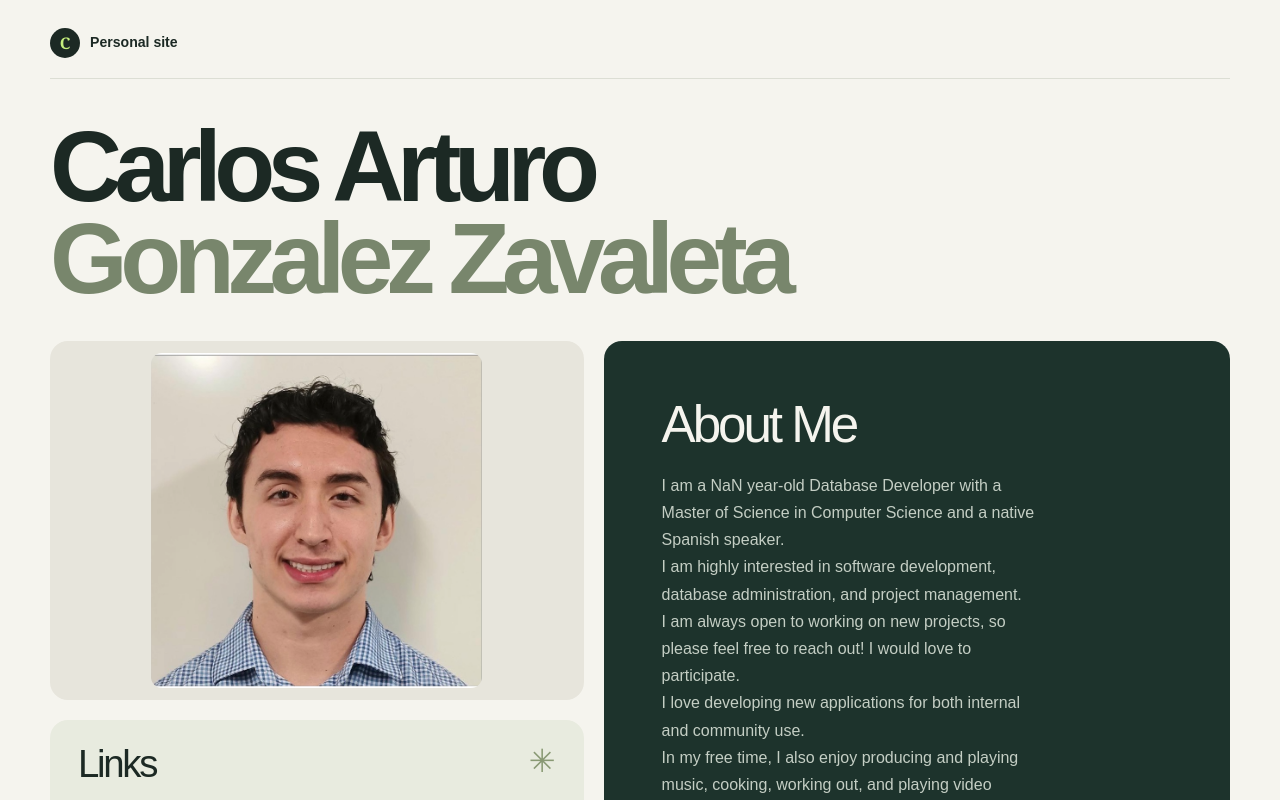
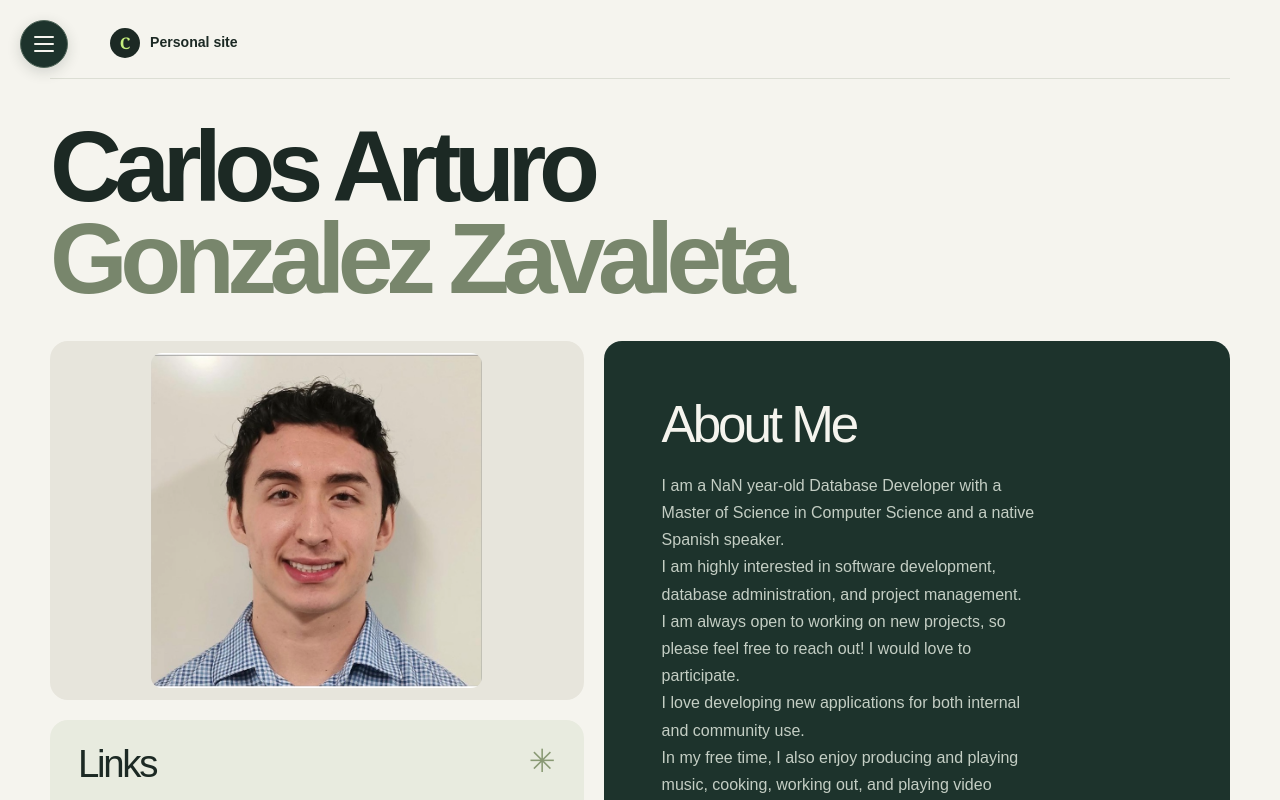
Before and after one commit to solrac031504/personal-website, a Next.js app in the folder personal-website/: page / in a window 1280 px wide. Shown: the top 800 px of the page. Built offline with nearby package versions, Linux system fonts and the light colour scheme.

Commit message:
Started to implement sidebar

```diff
--- a/personal-website/src/app/globals.css
+++ b/personal-website/src/app/globals.css
@@ -29,6 +29,10 @@ a {
   color: inherit;
 }
 
+html {
+  scroll-behavior: smooth;
+}
+
 .site-shell {
   width: min(100% - 64px, 1180px);
   margin: 0 auto;
@@ -47,8 +51,101 @@ a {
 }
 
 .site-header {
+  padding-left: 60px;
   padding-bottom: 20px;
   border-bottom: 1px solid #dcded4;
+}
+
+.section-nav {
+  position: fixed;
+  top: 20px;
+  left: 20px;
+  z-index: 20;
+}
+
+.section-nav-toggle {
+  display: flex;
+  width: 48px;
+  height: 48px;
+  flex-direction: column;
+  align-items: center;
+  justify-content: center;
+  gap: 5px;
+  border: 1px solid #52675b;
+  border-radius: 50%;
+  background: #1d332c;
+  box-shadow: 0 4px 14px rgb(28 41 36 / 16%);
+  cursor: pointer;
+  transition: background-color 180ms ease, transform 180ms ease;
+}
+
+.section-nav-toggle:hover {
+  background: #2b453d;
+}
+
+.section-nav-toggle span {
+  display: block;
+  width: 20px;
+  height: 2px;
+  border-radius: 2px;
+  background: #f5f4ee;
+}
+
+.section-nav-toggle:focus-visible,
+.section-nav-panel a:focus-visible {
+  outline: 3px solid var(--accent);
+  outline-offset: 3px;
+}
+
+.section-nav-panel {
+  position: absolute;
+  top: calc(100% + 10px);
+  left: 0;
+  width: min(220px, calc(100vw - 40px));
+  padding: 8px;
+  border: 1px solid #52675b;
+  border-radius: 14px;
+  background: #1d332c;
+  box-shadow: 0 12px 30px rgb(28 41 36 / 20%);
+  opacity: 0;
+  transform: translateY(-8px);
+  transform-origin: top left;
+  visibility: hidden;
+  pointer-events: none;
+  transition:
+    opacity 180ms ease,
+    transform 180ms ease,
+    visibility 180ms ease;
+}
+
+.section-nav.is-open .section-nav-panel {
+  opacity: 1;
+  transform: translateY(0);
+  visibility: visible;
+  pointer-events: auto;
+}
+
+.section-nav-panel ul {
+  display: flex;
+  flex-direction: column;
+  gap: 4px;
+  margin: 0;
+  padding: 0;
+  list-style: none;
+}
+
+.section-nav-panel a {
+  display: block;
+  padding: 10px 12px;
+  border-radius: 8px;
+  color: #f5f4ee;
+  text-decoration: none;
+  transition: background-color 150ms ease;
+}
+
+.section-nav-panel a:hover,
+.section-nav-panel a:focus-visible {
+  background: #2b453d;
 }
 
 .wordmark {
@@ -147,6 +244,11 @@ a {
   padding: clamp(28px, 5vw, 58px);
   background: #1d332c;
   color: #f5f4ee;
+}
+
+.about-me-card,
+.details-section {
+  scroll-margin-top: 24px;
 }
 
 .eyebrow {
@@ -400,3 +502,15 @@ a {
     font-size: 2.55rem;
   }
 }
+
+@media (prefers-reduced-motion: reduce) {
+  html {
+    scroll-behavior: auto;
+  }
+
+  .section-nav-toggle,
+  .section-nav-panel,
+  .section-nav-panel a {
+    transition: none;
+  }
+}
--- a/personal-website/src/app/page.tsx
+++ b/personal-website/src/app/page.tsx
@@ -1,4 +1,5 @@
 import Image from "next/image";
+import SectionNav from "../components/section-nav";
 
 const birthday = new Date(process.env.NEXT_PUBLIC_BIRTHDAY!);
 const today = new Date();
@@ -16,6 +17,7 @@ export default function Home() {
 
   return (
     <main className="site-shell" id="home">
+      <SectionNav />
       <header className="site-header">
         <a className="wordmark" href="#home" aria-label="Carlos Arturo Gonzalez Zavaleta, home">
           <span className="wordmark-icon" aria-hidden="true">
--- /dev/null
+++ b/personal-website/src/components/section-nav.tsx
@@ -0,0 +1,48 @@
+"use client";
+
+import { useState } from "react";
+
+const sectionLinks = [
+  { href: "#about-me", label: "About Me" },
+  { href: "#experience", label: "Experience" },
+  { href: "#education", label: "Education" },
+  { href: "#projects", label: "Projects" },
+];
+
+export default function SectionNav() {
+  const [isOpen, setIsOpen] = useState(false);
+
+  return (
+    <nav
+      className={`section-nav${isOpen ? " is-open" : ""}`}
+      aria-label="Section navigation"
+    >
+      <button
+        className="section-nav-toggle"
+        type="button"
+        aria-label={isOpen ? "Close section menu" : "Open section menu"}
+        aria-expanded={isOpen}
+        aria-controls="section-nav-panel"
+        onClick={() => setIsOpen((open) => !open)}
+      >
+        <span aria-hidden="true" />
+        <span aria-hidden="true" />
+        <span aria-hidden="true" />
+      </button>
+      <div
+        id="section-nav-panel"
+        className="section-nav-panel"
+        aria-hidden={!isOpen}
+        inert={!isOpen}
+      >
+        <ul>
+          {sectionLinks.map(({ href, label }) => (
+            <li key={href}>
+              <a href={href}>{label}</a>
+            </li>
+          ))}
+        </ul>
+      </div>
+    </nav>
+  );
+}
```
